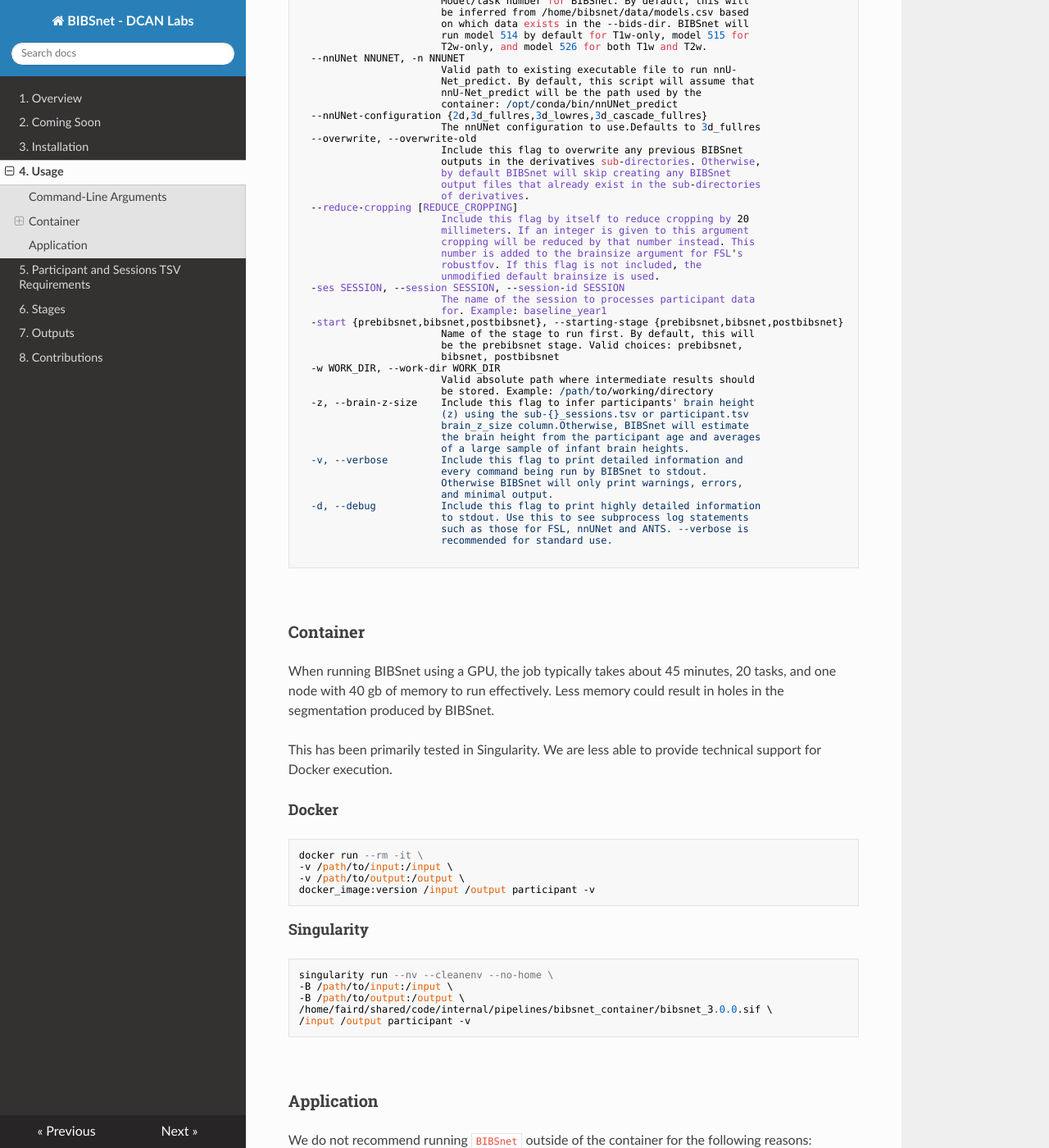
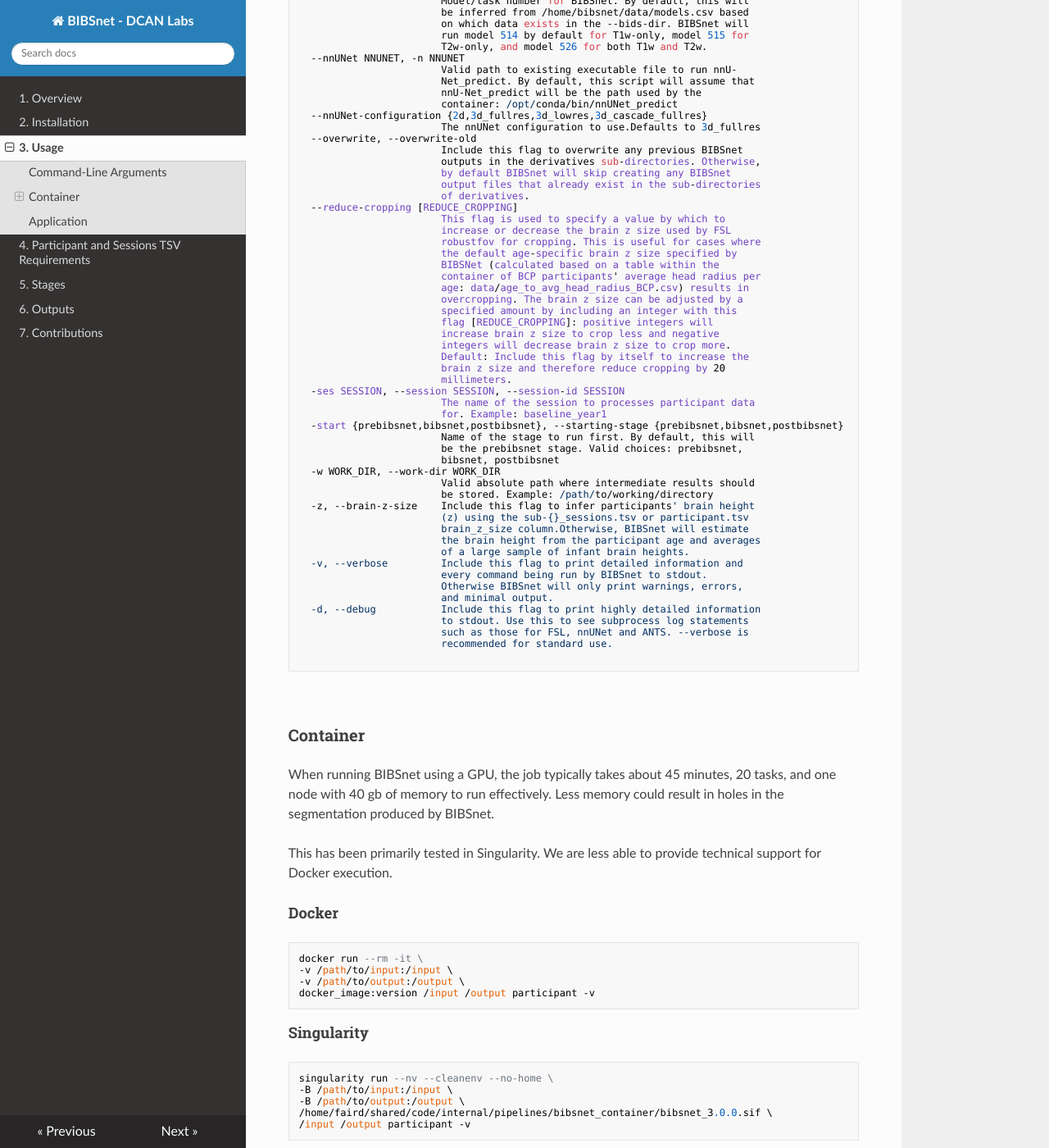
Before and after one commit to DCAN-Labs/BIBSnet, an MkDocs documentation site: the page built from docs/usage.md, in a window 1280 px wide and 1400 px high, scrolled down 940 px. Shown: the whole window at 82% size. Built offline with MkDocs 1.6.1, drawn with Linux system fonts in a browser that asks for light colours; nearby versions of some CDN libraries; some of the changed text lies outside the part shown.

Commit message:
update docs with 3.2 changes

```diff
--- a/docs/usage.md
+++ b/docs/usage.md
@@ -70,12 +70,21 @@
                         output files that already exist in the sub-directories
                         of derivatives.
   --reduce-cropping [REDUCE_CROPPING]
-                        Include this flag by itself to reduce cropping by 20
-                        millimeters. If an integer is given to this argument
-                        cropping will be reduced by that number instead. This
-                        number is added to the brainsize argument for FSL's
-                        robustfov. If this flag is not included, the
-                        unmodified default brainsize is used.
+                        This flag is used to specify a value by which to
+                        increase or decrease the brain z size used by FSL
+                        robustfov for cropping. This is useful for cases where
+                        the default age-specific brain z size specified by
+                        BIBSNet (calculated based on a table within the
+                        container of BCP participants' average head radius per
+                        age: data/age_to_avg_head_radius_BCP.csv) results in
+                        overcropping. The brain z size can be adjusted by a
+                        specified amount by including an integer with this
+                        flag [REDUCE_CROPPING]: positive integers will
+                        increase brain z size to crop less and negative
+                        integers will decrease brain z size to crop more.
+                        Default: Include this flag by itself to increase the
+                        brain z size and therefore reduce cropping by 20
+                        millimeters.
   -ses SESSION, --session SESSION, --session-id SESSION
                         The name of the session to processes participant data
                         for. Example: baseline_year1
@@ -132,12 +141,17 @@
 We do not recommend running `BIBSnet` outside of the container for the following reasons:
 
 1. Installing nnU-Net can be complicated.
+
 1. Running `BIBSnet` inside the container ensures you have the proper versions of all software.
+
 1. It is hard to diagnose your errors if you are working in a different environment.
 
 However, if you run `BIBSnet` outside of the container as an application, then you will need to do the following:
 
-1. Download the `data` directory from the `https://s3.msi.umn.edu/CABINET_data/data.zip` URL, unzip it, and move it into your cloned `BIBSnet` repository directory here: `BIBSnet/data/`
+1. Download the appropriate data release from `https://s3.msi.umn.edu/bibsnet-data/<DATA_RELEASE>.tar.gz`
+
+1. Extract `data.tar.gz` then extract all files in it and move them into your cloned `BIBSnet` repository directory here: `BIBSnet/data/`
+
 1. Install [nnU-Net](https://github.com/MIC-DKFZ/nnUNet#installation)
 
 <br />
--- a/mkdocs.yml
+++ b/mkdocs.yml
@@ -5,10 +5,9 @@
 docs_dir: docs
 nav:
   - 1. Overview: index.md
-  - 2. Coming Soon: comingsoon.md
-  - 3. Installation: installation.md
-  - 4. Usage: usage.md
-  - 5. Participant and Sessions TSV Requirements: participants.md
-  - 6. Stages: stages.md
-  - 7. Outputs: outputs.md
-  - 8. Contributions: contributions.md
+  - 2. Installation: installation.md
+  - 3. Usage: usage.md
+  - 4. Participant and Sessions TSV Requirements: participants.md
+  - 5. Stages: stages.md
+  - 6. Outputs: outputs.md
+  - 7. Contributions: contributions.md
```
Also changed, not shown: docs/comingsoon.md (deleted, +0 -5 lines), docs/stages.md (+2 -1 lines).
